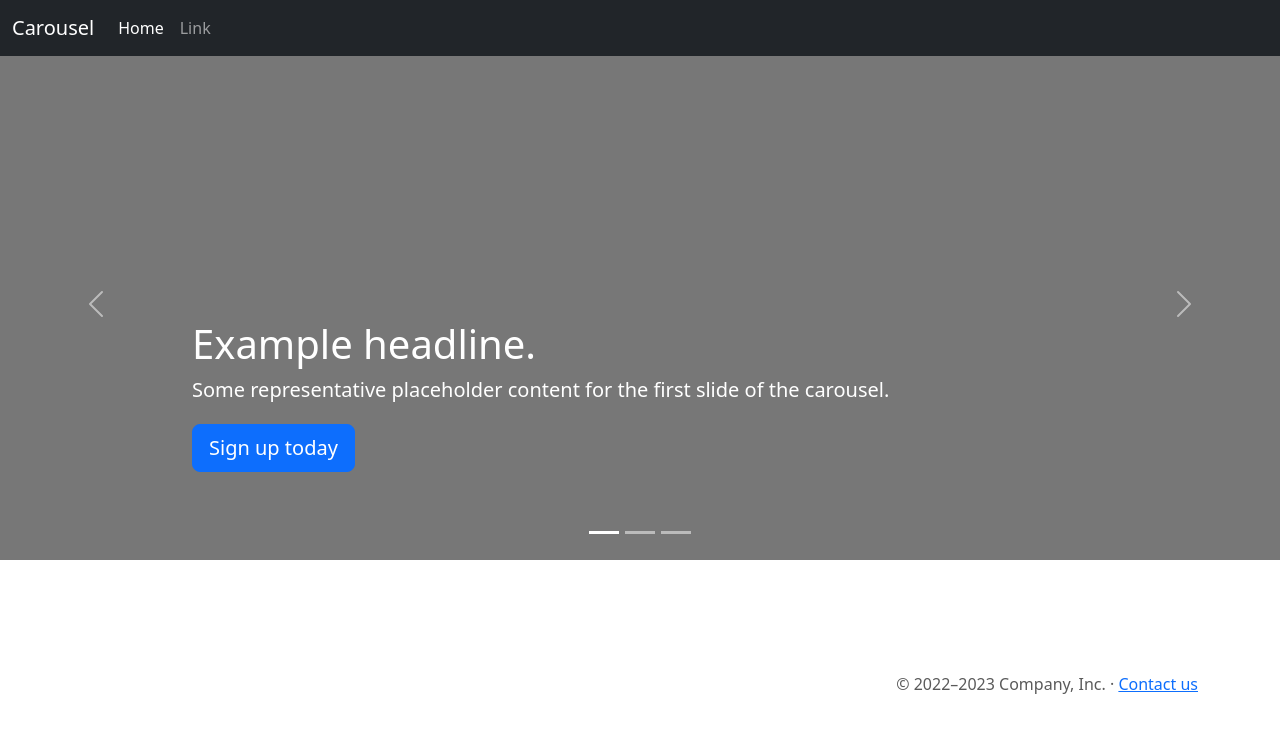
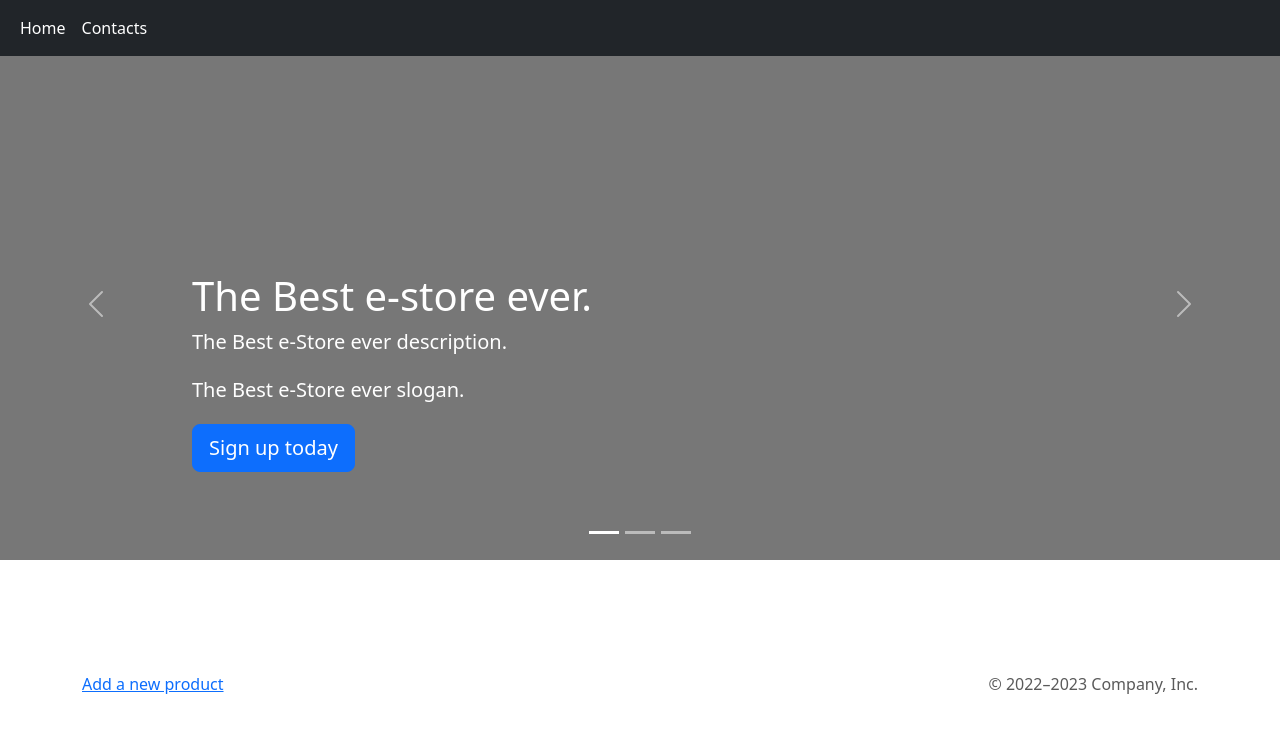
Before and after one commit to Marat-Shainurov/django_app_hw4, a Django app: template main/templates/main/base.html in a window 1280 px wide. Shown: the top 733 px of the page. Run offline with Django 4.2, Linux system fonts and the light colour scheme; the template is opened without the code that fills it, so the values that code supplies are empty; parts of the project's set-up code (start-up, migrations or seed data) failed here and were passed over; some libraries are stand-ins or nearby versions.

Commit message:
templates update

```diff
--- a/main/templates/main/base.html
+++ b/main/templates/main/base.html
@@ -65,6 +65,7 @@
       }
 
 
+
     </style>
 
 
@@ -92,7 +93,8 @@
 <!-- FOOTER -->
 <footer class="container">
     <br><br>
-    <p class="float-end">&copy; 2022–{% now 'Y' %} Company, Inc. &middot; <a href="#">Contact us</a></p>
+    <p class="float-end">&copy; 2022–{% now 'Y' %} Company, Inc.</p>
+    <p><a href="#">Add a new product</a></p>
 </footer>
 </main>
 
@@ -101,6 +103,5 @@
         integrity="sha384-kenU1KFdBIe4zVF0s0G1M5b4hcpxyD9F7jL+jjXkk+Q2h455rYXK/7HAuoJl+0I4"
         crossorigin="anonymous"></script>
 
-
 </body>
 </html>
--- a/main/templates/main/includes/inc_main_menu_and_carousel.html
+++ b/main/templates/main/includes/inc_main_menu_and_carousel.html
@@ -1,18 +1,13 @@
 <header>
     <nav class="navbar navbar-expand-md navbar-dark fixed-top bg-dark">
         <div class="container-fluid">
-            <a class="navbar-brand" href="#">Carousel</a>
-            <button class="navbar-toggler" type="button" data-bs-toggle="collapse" data-bs-target="#navbarCollapse"
-                    aria-controls="navbarCollapse" aria-expanded="false" aria-label="Toggle navigation">
-                <span class="navbar-toggler-icon"></span>
-            </button>
             <div class="collapse navbar-collapse" id="navbarCollapse">
                 <ul class="navbar-nav me-auto mb-2 mb-md-0">
                     <li class="nav-item">
                         <a class="nav-link active" aria-current="page" href="#">Home</a>
                     </li>
                     <li class="nav-item">
-                        <a class="nav-link" href="#">Link</a>
+                        <a class="nav-link active" aria-current="page" href="#">Contacts</a>
                     </li>
                 </ul>
             </div>
@@ -38,8 +33,9 @@
 
                 <div class="container">
                     <div class="carousel-caption text-start">
-                        <h1>Example headline.</h1>
-                        <p>Some representative placeholder content for the first slide of the carousel.</p>
+                        <h1>The Best e-store ever.</h1>
+                        <p>The Best e-Store ever description.</p>
+                        <p>The Best e-Store ever slogan.</p>
                         <p><a class="btn btn-lg btn-primary" href="#">Sign up today</a></p>
                     </div>
                 </div>
@@ -52,8 +48,9 @@
 
                 <div class="container">
                     <div class="carousel-caption">
-                        <h1>Another example headline.</h1>
-                        <p>Some representative placeholder content for the second slide of the carousel.</p>
+                        <h1>The Best e-store ever Promo Campaign.</h1>
+                        <p>Promo Campaign description</p>
+                        <p>Promo Campaign description</p>
                         <p><a class="btn btn-lg btn-primary" href="#">Learn more</a></p>
                     </div>
                 </div>
@@ -66,9 +63,10 @@
 
                 <div class="container">
                     <div class="carousel-caption text-end">
-                        <h1>One more for good measure.</h1>
-                        <p>Some representative placeholder content for the third slide of this carousel.</p>
-                        <p><a class="btn btn-lg btn-primary" href="#">Browse gallery</a></p>
+                        <h1>The Best e-store ever Promo Campaign 2.</h1>
+                        <p>Promo Campaign description</p>
+                        <p>Promo Campaign description</p>
+                        <p><a class="btn btn-lg btn-primary" href="#">Learn more</a></p>
                     </div>
                 </div>
             </div>
```
